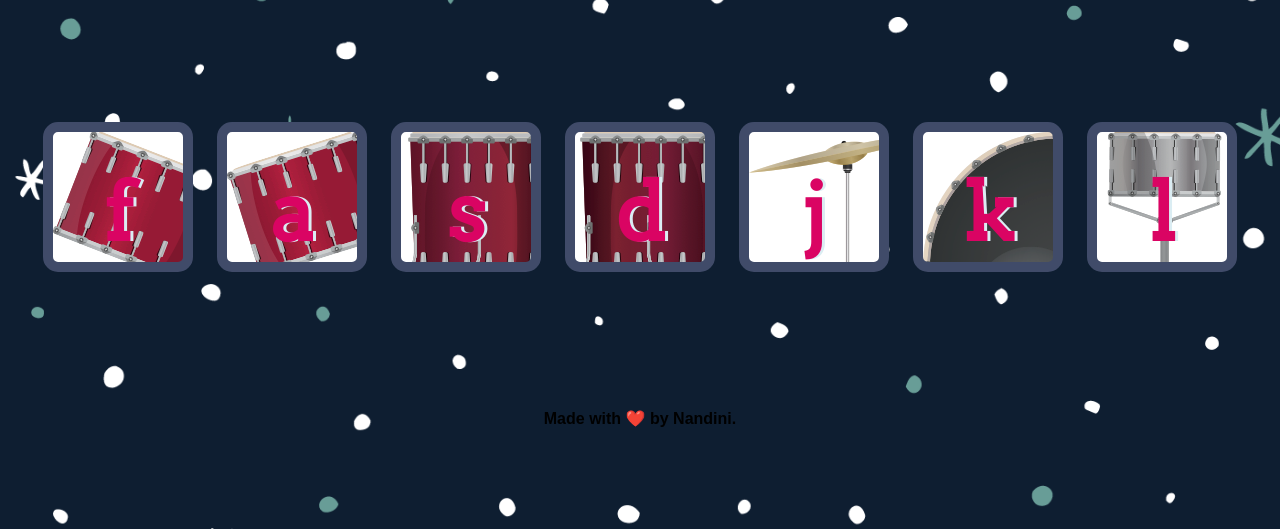
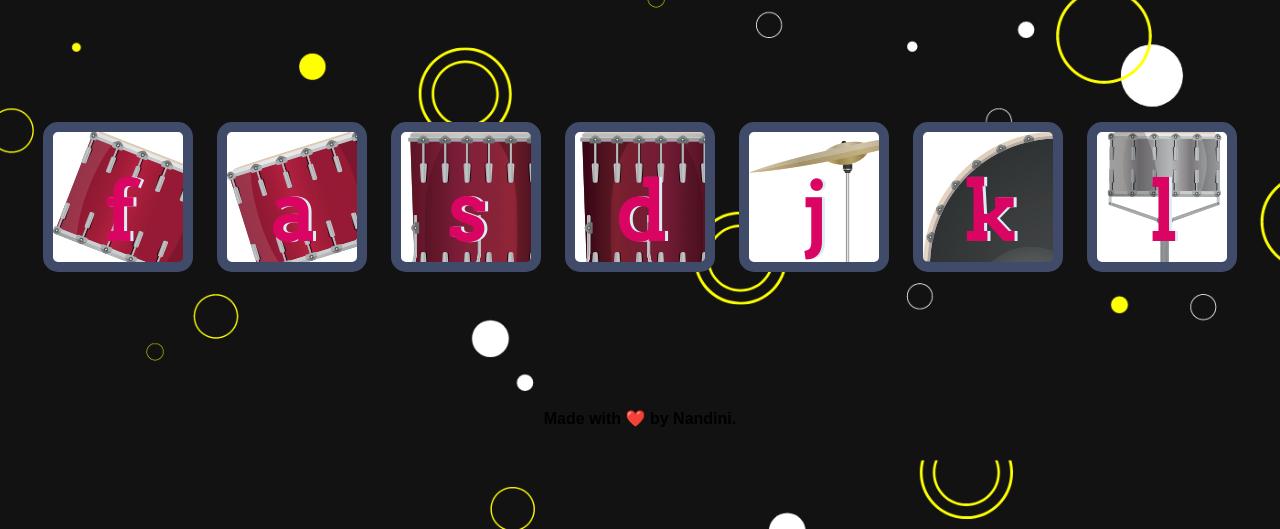
Before and after one commit to NandiniChaurasia/Drum-Kit, a plain HTML site: page index.html in a window 1280 px wide. Shown: the part 271-800 px from the top of the page. Drawn offline with Linux system fonts and the light colour scheme; a web font is replaced by a local one.

Commit message:
Update styles.css

```diff
--- a/styles.css
+++ b/styles.css
@@ -1,6 +1,6 @@
 body {
   text-align: center;
-  background-image: url(images/canva5.png);
+  background-image: url(images/canva12.png);
   background-size: cover;
 }
 
```
